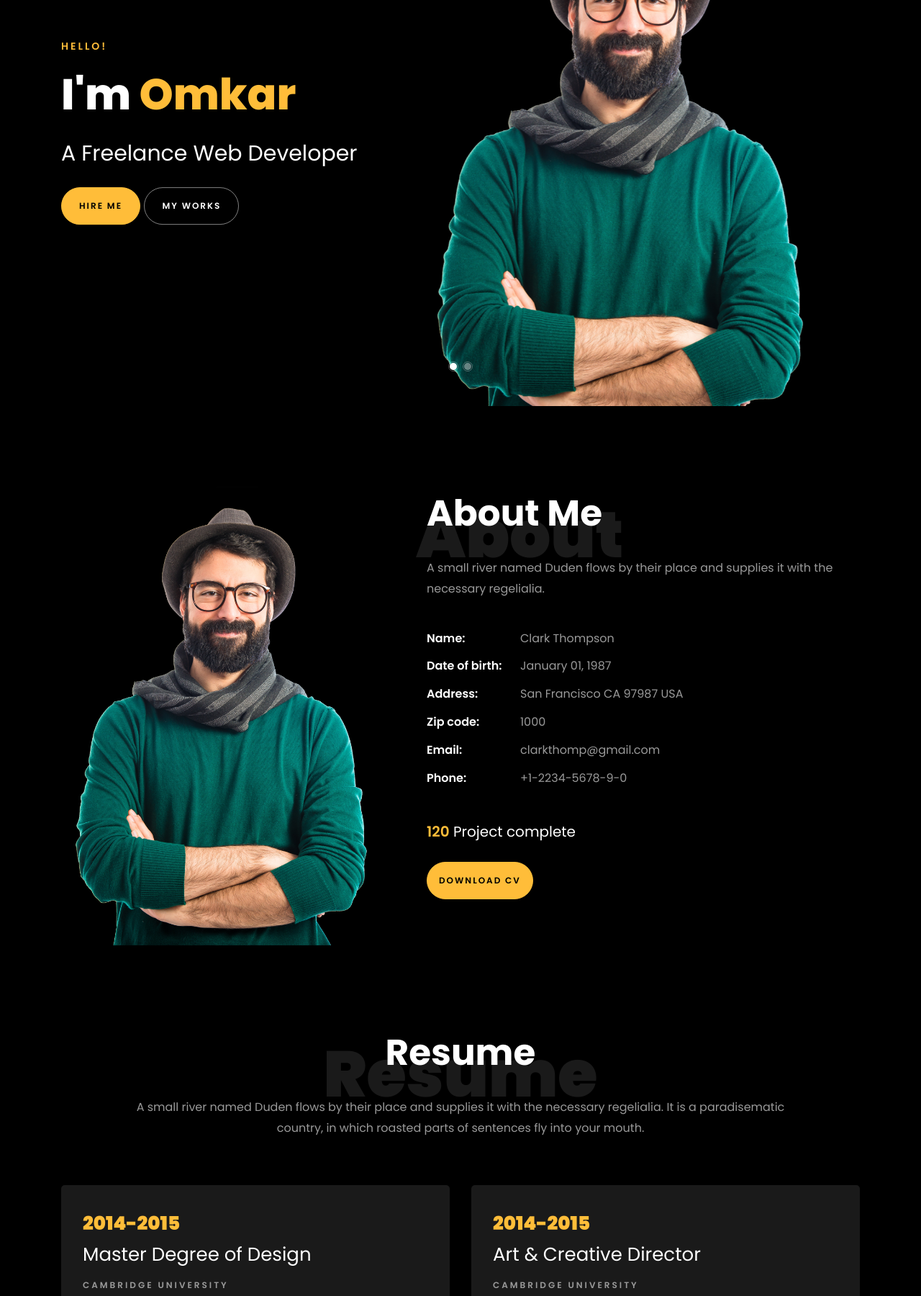
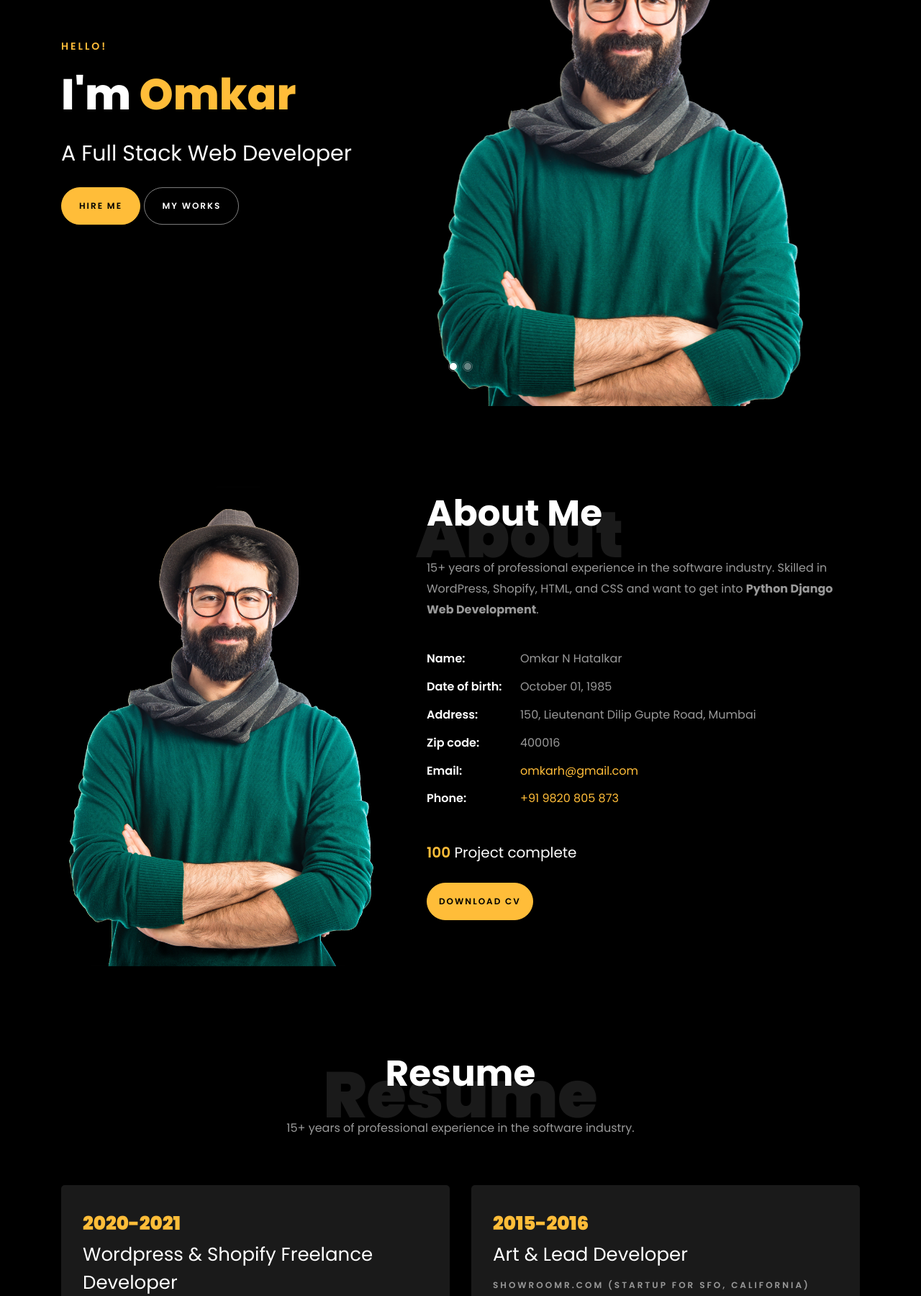
Before and after one commit to omkarhcode/MyPortfolio, a Django app: page / in a window 1280 px wide. Shown: the part 186-1986 px from the top of the page at 72% size. Run offline with Django 3.2, Linux system fonts and the light colour scheme; some libraries are stand-ins or nearby versions; some web fonts are replaced.

Commit message:
updated content

```diff
--- a/website/templates/home-sections/about.html
+++ b/website/templates/home-sections/about.html
@@ -14,21 +14,21 @@
                     <div class="col-md-12 heading-section ftco-animate">
                         <h1 class="big">About</h1>
                         <h2 class="mb-4">About Me</h2>
-                        <p>A small river named Duden flows by their place and supplies it with the necessary regelialia.</p>
+                        <p>15+ years of professional experience in the software industry. Skilled in WordPress, Shopify, HTML, and CSS and want to get into <strong>Python Django Web Development</strong>.</p>
                         <ul class="about-info mt-4 px-md-0 px-2">
-                            <li class="d-flex"><span>Name:</span> <span>Clark Thompson</span></li>
-                            <li class="d-flex"><span>Date of birth:</span> <span>January 01, 1987</span></li>
-                            <li class="d-flex"><span>Address:</span> <span>San Francisco CA 97987 USA</span></li>
-                            <li class="d-flex"><span>Zip code:</span> <span>1000</span></li>
-                            <li class="d-flex"><span>Email:</span> <span>clarkthomp@gmail.com</span></li>
-                            <li class="d-flex"><span>Phone: </span> <span>+1-2234-5678-9-0</span></li>
+                            <li class="d-flex"><span>Name:</span> <span>Omkar N Hatalkar</span></li>
+                            <li class="d-flex"><span>Date of birth:</span> <span>October 01, 1985</span></li>
+                            <li class="d-flex"><span>Address:</span> <span>150, Lieutenant Dilip Gupte Road, Mumbai</span></li>
+                            <li class="d-flex"><span>Zip code:</span> <span>400016</span></li>
+                            <li class="d-flex"><span>Email:</span> <span><a href="mailto:omkarh@gmail.com" title="">omkarh@gmail.com</a></span></li>
+                            <li class="d-flex"><span>Phone: </span> <span><a href="tel:+919820805873" title="">+91 9820 805 873</a></span></li>
                         </ul>
                     </div>
                 </div>
                 <div class="counter-wrap ftco-animate d-flex mt-md-3">
                     <div class="text">
                         <p class="mb-4">
-                            <span class="number" data-number="120">0</span>
+                            <span class="number" data-number="100">0</span>
                             <span>Project complete</span>
                         </p>
                         <p><a href="#" class="btn btn-primary py-3 px-3">Download CV</a></p>
--- a/website/templates/home-sections/projects.html
+++ b/website/templates/home-sections/projects.html
@@ -13,7 +13,7 @@
                 <div class="project img ftco-animate d-flex justify-content-center align-items-center" style="background-image: url({% static 'website/images/project-4.jpg' %});">
                     <div class="overlay"></div>
                     <div class="text text-center p-4">
-                        <h3><a href="#">Branding &amp; Illustration Design</a></h3>
+                        <h3><a href="#">1 Branding &amp; Illustration Design</a></h3>
                         <span>Web Design</span>
                     </div>
                 </div>
@@ -22,7 +22,25 @@
                 <div class="project img ftco-animate d-flex justify-content-center align-items-center" style="background-image: url({% static 'website/images/project-5.jpg' %});">
                     <div class="overlay"></div>
                     <div class="text text-center p-4">
-                        <h3><a href="#">Branding &amp; Illustration Design</a></h3>
+                        <h3><a href="#">2Branding &amp; Illustration Design</a></h3>
+                        <span>Web Design</span>
+                    </div>
+                </div>
+            </div>
+            <div class="col-md-8">
+                <div class="project img ftco-animate d-flex justify-content-center align-items-center" style="background-image: url({% static 'website/images/project-5.jpg' %});">
+                    <div class="overlay"></div>
+                    <div class="text text-center p-4">
+                        <h3><a href="#">2Branding &amp; Illustration Design</a></h3>
+                        <span>Web Design</span>
+                    </div>
+                </div>
+            </div>
+            <div class="col-md-4">
+                <div class="project img ftco-animate d-flex justify-content-center align-items-center" style="background-image: url({% static 'website/images/project-4.jpg' %});">
+                    <div class="overlay"></div>
+                    <div class="text text-center p-4">
+                        <h3><a href="#">1 Branding &amp; Illustration Design</a></h3>
                         <span>Web Design</span>
                     </div>
                 </div>
@@ -31,14 +49,14 @@
                 <div class="project img ftco-animate d-flex justify-content-center align-items-center" style="background-image: url({% static 'website/images/project-1.jpg' %});">
                     <div class="overlay"></div>
                     <div class="text text-center p-4">
-                        <h3><a href="#">Branding &amp; Illustration Design</a></h3>
+                        <h3><a href="#">3 Branding &amp; Illustration Design</a></h3>
                         <span>Web Design</span>
                     </div>
                 </div>
                 <div class="project img ftco-animate d-flex justify-content-center align-items-center" style="background-image: url({% static 'website/images/project-6.jpg' %});">
                     <div class="overlay"></div>
                     <div class="text text-center p-4">
-                        <h3><a href="#">Branding &amp; Illustration Design</a></h3>
+                        <h3><a href="#">4 Branding &amp; Illustration Design</a></h3>
                         <span>Web Design</span>
                     </div>
                 </div>
--- a/website/templates/home-sections/resume.html
+++ b/website/templates/home-sections/resume.html
@@ -5,48 +5,48 @@
             <div class="col-md-10 heading-section text-center ftco-animate">
                 <h1 class="big big-2">Resume</h1>
                 <h2 class="mb-4">Resume</h2>
-                <p>A small river named Duden flows by their place and supplies it with the necessary regelialia. It is a paradisematic country, in which roasted parts of sentences fly into your mouth.</p>
+                <p>15+ years of professional experience in the software industry.</p>
             </div>
         </div>
         <div class="row">
             <div class="col-md-6">
                 <div class="resume-wrap ftco-animate">
-                    <span class="date">2014-2015</span>
-                    <h2>Master Degree of Design</h2>
-                    <span class="position">Cambridge University</span>
-                    <p class="mt-4">A small river named Duden flows by their place and supplies it with the necessary regelialia. It is a paradisematic country, in which roasted parts of sentences fly into your mouth.</p>
+                    <span class="date">2020-2021</span>
+                    <h2>Wordpress & Shopify Freelance Developer</h2>
+                    <!-- <span class="position">Cambridge University</span> -->
+                    <p class="mt-4">Development to deployment and maintenance as well.</p>
                 </div>
                 <div class="resume-wrap ftco-animate">
-                    <span class="date">2014-2015</span>
-                    <h2>Bachelor's Degree of C.A</h2>
-                    <span class="position">Cambridge University</span>
-                    <p class="mt-4">A small river named Duden flows by their place and supplies it with the necessary regelialia. It is a paradisematic country, in which roasted parts of sentences fly into your mouth.</p>
+                    <span class="date">2017-2020</span>
+                    <h2>Head of Web Development and IT</h2>
+                    <span class="position">Five Stones Media House</span>
+                    <p class="mt-4">75+ websites created using Wordpress with full stack development starting from From development to deployment and maintenance as well.</p>
                 </div>
                 <div class="resume-wrap ftco-animate">
-                    <span class="date">2014-2015</span>
-                    <h2>Diploma in Computer</h2>
-                    <span class="position">Cambridge University</span>
-                    <p class="mt-4">A small river named Duden flows by their place and supplies it with the necessary regelialia. It is a paradisematic country, in which roasted parts of sentences fly into your mouth.</p>
+                    <span class="date">2015-2016</span>
+                    <h2>UI/UX Developer</h2>
+                    <span class="position">Right Turn (startup for SFO, California)</span>
+                    <p class="mt-4">Worked remotely developing Shopify web application for shopify.com in MEAN (MongoDB, express, AngularJS and Node JS) full stack JavaScript framework and front end in HTML5, CSS.</p>
                 </div>
             </div>
             <div class="col-md-6">
                 <div class="resume-wrap ftco-animate">
-                    <span class="date">2014-2015</span>
-                    <h2>Art &amp; Creative Director</h2>
-                    <span class="position">Cambridge University</span>
-                    <p class="mt-4">A small river named Duden flows by their place and supplies it with the necessary regelialia. It is a paradisematic country, in which roasted parts of sentences fly into your mouth.</p>
+                    <span class="date">2015-2016</span>
+                    <h2>Art &amp; Lead Developer</h2>
+                    <span class="position">Showroomr.com (startup for SFO, California)</span>
+                    <p class="mt-4">Progressive enhancement and update the site using mobile first approach and adding more features and content.</p>
                 </div>
                 <div class="resume-wrap ftco-animate">
-                    <span class="date">2014-2015</span>
-                    <h2>Wordpress Developer</h2>
-                    <span class="position">Cambridge University</span>
-                    <p class="mt-4">A small river named Duden flows by their place and supplies it with the necessary regelialia. It is a paradisematic country, in which roasted parts of sentences fly into your mouth.</p>
+                    <span class="date">2008-2015</span>
+                    <h2>Senior Media Developer</h2>
+                    <span class="position">LRN Technologies & content solutions India Private Limited</span>
+                    <p class="mt-4">Convert design templates/mocks into responsive web pages using HTML5 standards. Write JavaScript or use existing code/libraries to make the web product interactive and engaging. Develop CD based experiential learning courses having full screen video letterbox display using flash action script 2.0. Develop a gamification course in HTML5, JavaScript, jQuery and CSS which are cross browser and iPad compatible.</p>
                 </div>
                 <div class="resume-wrap ftco-animate">
-                    <span class="date">2017-2018</span>
-                    <h2>UI/UX Designer</h2>
-                    <span class="position">Cambridge University</span>
-                    <p class="mt-4">A small river named Duden flows by their place and supplies it with the necessary regelialia. It is a paradisematic country, in which roasted parts of sentences fly into your mouth.</p>
+                    <span class="date">2005-2008</span>
+                    <h2>Media Developer</h2>
+                    <span class="position">FUEL IT (India) Private Ltd</span>
+                    <p class="mt-4">Write Action script 2.0 and 3.0 for components and utilities like Search, Notes, Print, Slider etc. and custom classes for activities like MCQ’s, Drag&Drop, Click to Reveal etc. and XML Integration.</p>
                 </div>
             </div>
         </div>
--- a/website/templates/home-sections/services.html
+++ b/website/templates/home-sections/services.html
@@ -5,7 +5,7 @@
             <div class="col-md-12 heading-section text-center ftco-animate">
                 <h1 class="big big-2">Services</h1>
                 <h2 class="mb-4">Services</h2>
-                <p>Far far away, behind the word mountains, far from the countries Vokalia and Consonantia</p>
+                <p>I provide services like <strong>Python Django Web Development</strong>, <strong>WordPress</strong> and <strong>Shopify</strong> Websites Development according to your requirements. I've strong communication skills and I've a great past experience with my American and European clients.</p>
             </div>
         </div>
         <div class="row">
@@ -15,7 +15,7 @@
                         <i class="flaticon-analysis"></i>
                     </span>
                     <div class="desc">
-                        <h3 class="mb-5">Web Design</h3>
+                        <h3 class="mb-5">Django web development</h3>
                     </div>
                 </a>
             </div>
@@ -25,7 +25,7 @@
                         <i class="flaticon-flasks"></i>
                     </span>
                     <div class="desc">
-                        <h3 class="mb-5">Phtography</h3>
+                        <h3 class="mb-5">Wordpress Site development</h3>
                     </div>
                 </a>
             </div>
@@ -35,7 +35,7 @@
                         <i class="flaticon-ideas"></i>
                     </span>
                     <div class="desc">
-                        <h3 class="mb-5">Web Developer</h3>
+                        <h3 class="mb-5">Shopify Site development</h3>
                     </div>
                 </a>
             </div>
@@ -45,7 +45,7 @@
                         <i class="flaticon-analysis"></i>
                     </span>
                     <div class="desc">
-                        <h3 class="mb-5">App Developing</h3>
+                        <h3 class="mb-5">Domain, Hosting and SSL</h3>
                     </div>
                 </a>
             </div>
@@ -55,7 +55,7 @@
                         <i class="flaticon-flasks"></i>
                     </span>
                     <div class="desc">
-                        <h3 class="mb-5">Branding</h3>
+                        <h3 class="mb-5">CSS styling</h3>
                     </div>
                 </a>
             </div>
@@ -65,7 +65,7 @@
                         <i class="flaticon-ideas"></i>
                     </span>
                     <div class="desc">
-                        <h3 class="mb-5">Product Strategy</h3>
+                        <h3 class="mb-5">Website Maintenance</h3>
                     </div>
                 </a>
             </div>
--- a/website/templates/home-sections/skills.html
+++ b/website/templates/home-sections/skills.html
@@ -5,13 +5,13 @@
             <div class="col-md-12 heading-section text-center ftco-animate">
                 <h1 class="big big-2">Skills</h1>
                 <h2 class="mb-4">My Skills</h2>
-                <p>Far far away, behind the word mountains, far from the countries Vokalia and Consonantia</p>
+                <p>I’d be eager to learn more about <strong>Django Web Development</strong> and how my background might serve to enhance the customer experience further.</p>
             </div>
         </div>
         <div class="row">
             <div class="col-md-6 animate-box">
                 <div class="progress-wrap ftco-animate">
-                    <h3>Photoshop</h3>
+                    <h3>Wordpress</h3>
                     <div class="progress">
                         <div class="progress-bar color-1" role="progressbar" aria-valuenow="90" aria-valuemin="0" aria-valuemax="100" style="width:90%">
                             <span>90%</span>
@@ -21,10 +21,10 @@
             </div>
             <div class="col-md-6 animate-box">
                 <div class="progress-wrap ftco-animate">
-                    <h3>jQuery</h3>
+                    <h3>Shopify</h3>
                     <div class="progress">
-                        <div class="progress-bar color-2" role="progressbar" aria-valuenow="85" aria-valuemin="0" aria-valuemax="100" style="width:85%">
-                            <span>85%</span>
+                        <div class="progress-bar color-2" role="progressbar" aria-valuenow="90" aria-valuemin="0" aria-valuemax="100" style="width:90%">
+                            <span>90%</span>
                         </div>
                     </div>
                 </div>
@@ -33,8 +33,8 @@
                 <div class="progress-wrap ftco-animate">
                     <h3>HTML5</h3>
                     <div class="progress">
-                        <div class="progress-bar color-3" role="progressbar" aria-valuenow="95" aria-valuemin="0" aria-valuemax="100" style="width:95%">
-                            <span>95%</span>
+                        <div class="progress-bar color-3" role="progressbar" aria-valuenow="50" aria-valuemin="0" aria-valuemax="100" style="width:50%">
+                            <span>50%</span>
                         </div>
                     </div>
                 </div>
@@ -43,28 +43,68 @@
                 <div class="progress-wrap ftco-animate">
                     <h3>CSS3</h3>
                     <div class="progress">
-                        <div class="progress-bar color-4" role="progressbar" aria-valuenow="90" aria-valuemin="0" aria-valuemax="100" style="width:90%">
-                            <span>90%</span>
+                        <div class="progress-bar color-4" role="progressbar" aria-valuenow="50" aria-valuemin="0" aria-valuemax="100" style="width:50%">
+                            <span>50%</span>
                         </div>
                     </div>
                 </div>
             </div>
             <div class="col-md-6 animate-box">
                 <div class="progress-wrap ftco-animate">
-                    <h3>WordPress</h3>
+                    <h3>Bootstrap</h3>
                     <div class="progress">
-                        <div class="progress-bar color-5" role="progressbar" aria-valuenow="70" aria-valuemin="0" aria-valuemax="100" style="width:70%">
-                            <span>70%</span>
+                        <div class="progress-bar color-5" role="progressbar" aria-valuenow="60" aria-valuemin="0" aria-valuemax="100" style="width:60%">
+                            <span>60%</span>
                         </div>
                     </div>
                 </div>
             </div>
             <div class="col-md-6 animate-box">
                 <div class="progress-wrap ftco-animate">
-                    <h3>SEO</h3>
+                    <h3>Javascript</h3>
                     <div class="progress">
-                        <div class="progress-bar color-6" role="progressbar" aria-valuenow="80" aria-valuemin="0" aria-valuemax="100" style="width:80%">
-                            <span>80%</span>
+                        <div class="progress-bar color-6" role="progressbar" aria-valuenow="30" aria-valuemin="50" aria-valuemax="100" style="width:30%">
+                            <span>30%</span>
+                        </div>
+                    </div>
+                </div>
+            </div>
+            <div class="col-md-6 animate-box">
+                <div class="progress-wrap ftco-animate">
+                    <h3>Python</h3>
+                    <div class="progress">
+                        <div class="progress-bar color-6" role="progressbar" aria-valuenow="40" aria-valuemin="0" aria-valuemax="100" style="width:40%">
+                            <span>40%</span>
+                        </div>
+                    </div>
+                </div>
+            </div>
+            <div class="col-md-6 animate-box">
+                <div class="progress-wrap ftco-animate">
+                    <h3>Django</h3>
+                    <div class="progress">
+                        <div class="progress-bar color-6" role="progressbar" aria-valuenow="50" aria-valuemin="0" aria-valuemax="100" style="width:50%">
+                            <span>50%</span>
+                        </div>
+                    </div>
+                </div>
+            </div>
+            <div class="col-md-6 animate-box">
+                <div class="progress-wrap ftco-animate">
+                    <h3>Flask</h3>
+                    <div class="progress">
+                        <div class="progress-bar color-6" role="progressbar" aria-valuenow="30" aria-valuemin="0" aria-valuemax="100" style="width:80%">
+                            <span>30%</span>
+                        </div>
+                    </div>
+                </div>
+            </div>
+            <div class="col-md-6 animate-box">
+                <div class="progress-wrap ftco-animate">
+                    <h3>Heroku</h3>
+                    <div class="progress">
+                        <div class="progress-bar color-6" role="progressbar" aria-valuenow="40" aria-valuemin="0" aria-valuemax="100" style="width:40%">
+                            <span>40%</span>
                         </div>
                     </div>
                 </div>
--- a/website/templates/home-sections/slider.html
+++ b/website/templates/home-sections/slider.html
@@ -12,7 +12,7 @@
                         <div class="text">
                             <span class="subheading">Hello!</span>
                             <h1 class="mb-4 mt-3">I'm <span>Omkar</span></h1>
-                            <h2 class="mb-4">A Freelance Web Developer</h2>
+                            <h2 class="mb-4">A Full Stack Web Developer</h2>
                             <p><a href="#" class="btn btn-primary py-3 px-4">Hire me</a> <a href="#" class="btn btn-white btn-outline-white py-3 px-4">My works</a></p>
                         </div>
                     </div>
@@ -29,7 +29,7 @@
                     <div class="one-forth d-flex align-items-center ftco-animate" data-scrollax=" properties: { translateY: '70%' }">
                         <div class="text">
                             <span class="subheading">Hello!</span>
-                            <h1 class="mb-4 mt-3">I'm a <span>web developer</span> based in Mumbai (India)</h1>
+                            <h1 class="mb-4 mt-3">I'm a <span>Web Developer</span> based in Mumbai (India)</h1>
                             <p><a href="#" class="btn btn-primary py-3 px-4">Hire me</a> <a href="#" class="btn btn-white btn-outline-white py-3 px-4">My works</a></p>
                         </div>
                     </div>
```
